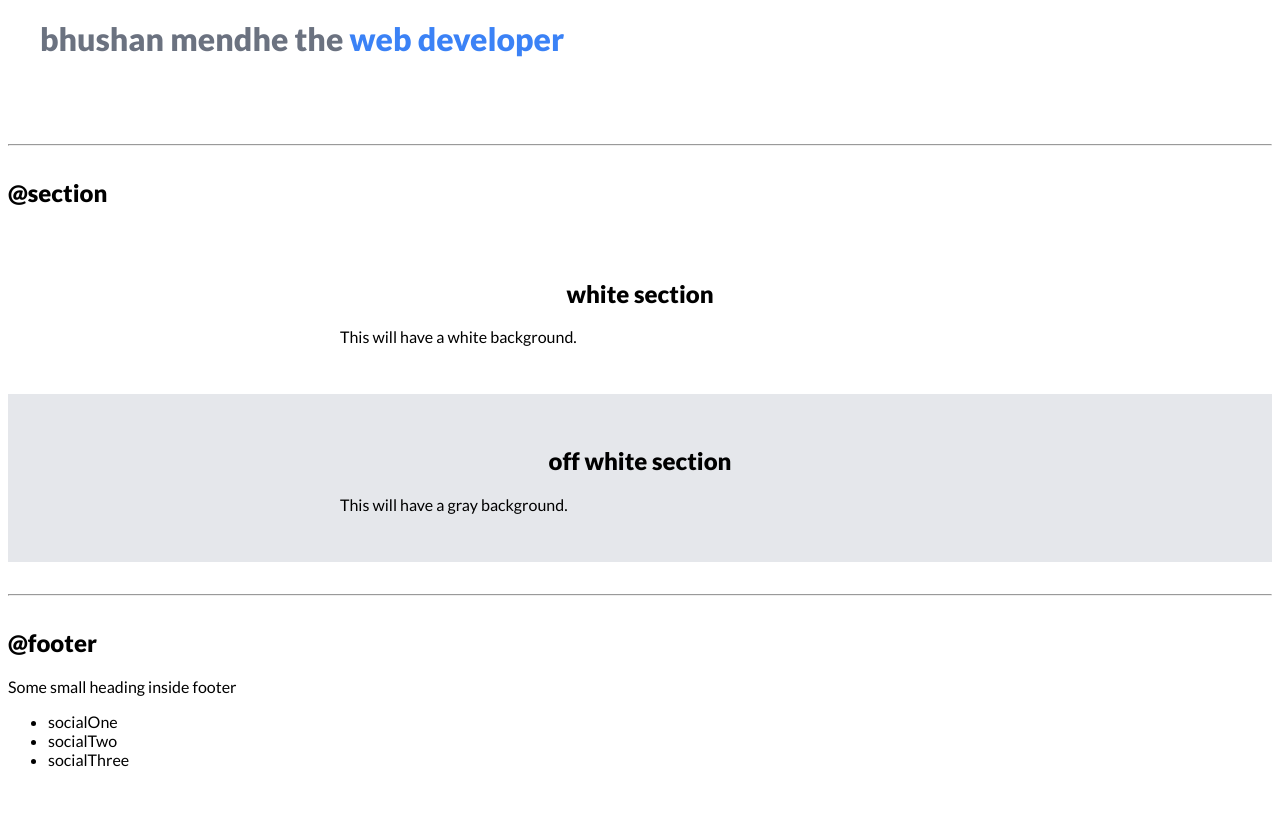
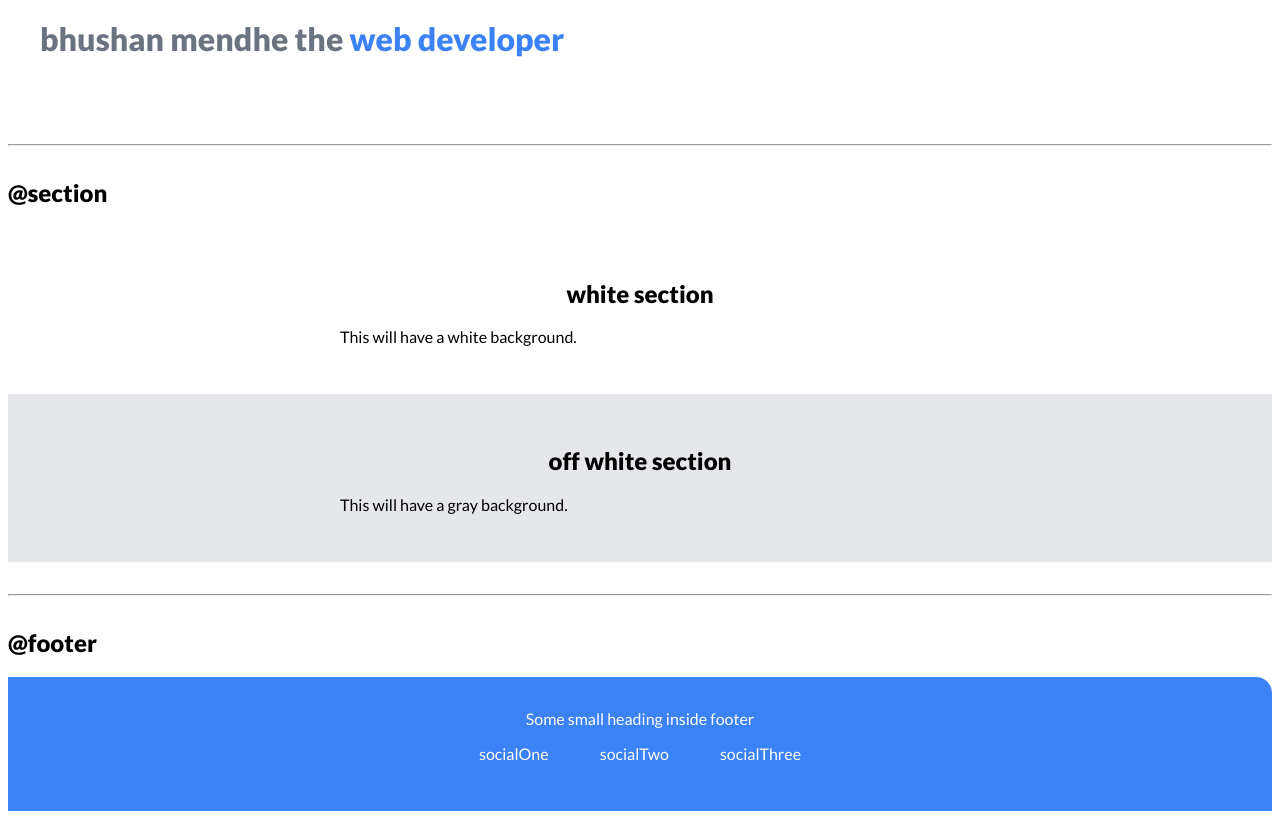
Before and after one commit to bmendhe23/neogcamp-lesson-3-live, a plain HTML site: page index.html in a window 1280 px wide. Shown: the part 1779-2598 px from the top of the page. Before the commit the page ends 2564 px from the top, so only its background shows below. Drawn offline with Linux system fonts and the light colour scheme.

Commit message:
style: footer

```diff
--- a/index.html
+++ b/index.html
@@ -115,12 +115,18 @@
 
     <h2>@footer</h2>
 
-    <footer>
-        <div>Some small heading inside footer</div>
-        <ul>
-            <li>socialOne</li>
-            <li>socialTwo</li>
-            <li>socialThree</li>
+    <footer class="footer">
+        <div class="footer-head">Some small heading inside footer</div>
+        <ul class="footer-social-links list-non-bullet">
+            <li class="list-item-inline">
+                <a class="link" href="/">socialOne</a>
+            </li>
+            <li class="list-item-inline">
+                <a class="link" href="/">socialTwo</a>
+            </li>
+            <li class="list-item-inline">
+                <a class="link" href="/">socialThree</a>
+            </li>
         </ul>
     </footer>
 
--- a/styles.css
+++ b/styles.css
@@ -113,3 +113,21 @@ hr {
 .ow {
     background-color: var(--off-white);
 }
+
+/* footer */
+
+.footer {
+    background-color: var(--primary-color);
+    padding: 2rem 1rem;
+    text-align: center;
+    color: white;
+    border-top-right-radius: 1rem;
+}
+
+.footer .link {
+    color: white;
+}
+
+.footer ul{
+    padding-inline-start: 0px;
+}
```
